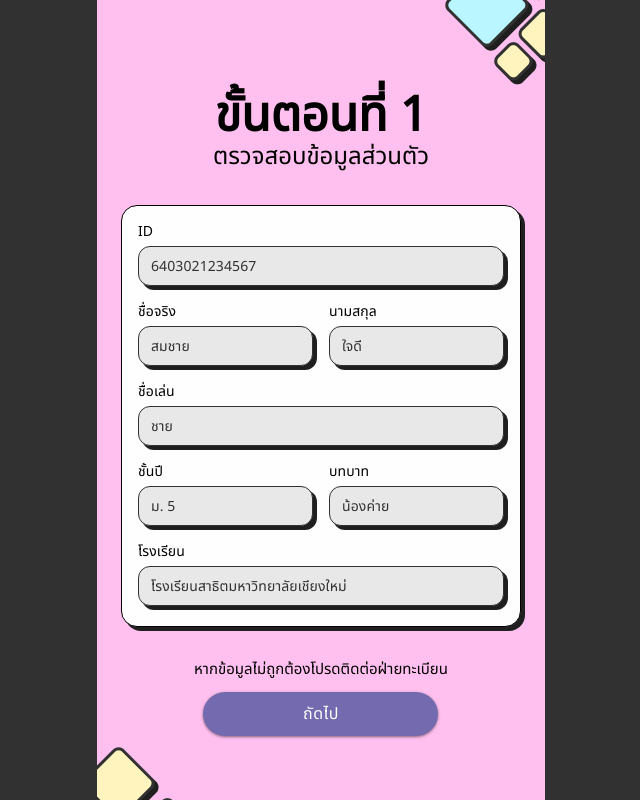
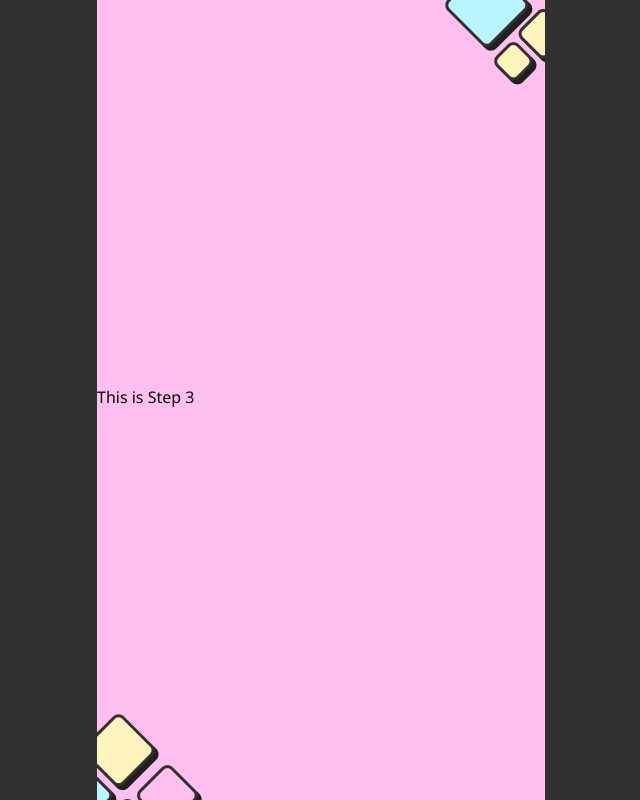
Before and after one commit to isd-sgcu/cucm25-frontend, a React (Vite) app: page /auth/verify-information in a window 1280 px wide. Shown: the whole page, without its empty margins (319-959 px from the left). Built offline with nearby package versions, Linux system fonts and the light colour scheme.

Commit message:
chore: init step 3

```diff
--- /dev/null
+++ b/src/components/auth/VerifyInformationStep3.tsx
@@ -0,0 +1,9 @@
+interface VerifyInformationStep3Props {
+  handleNextStep?: () => void
+}
+
+function VerifyInformationStep3({ handleNextStep }: VerifyInformationStep3Props) {
+  return <div>This is Step 3</div>
+}
+
+export default VerifyInformationStep3
--- a/src/page/auth/VerifyInformation.tsx
+++ b/src/page/auth/VerifyInformation.tsx
@@ -1,8 +1,9 @@
 import { useState } from 'react'
 import VerifyInformationStep1 from '@/components/auth/VerifyInformationStep1'
+import VerifyInformationStep3 from '@/components/auth/VerifyInformationStep3'
 
 function VerifyInformation() {
-  const [step, setStep] = useState(1)
+  const [step, setStep] = useState(3)
 
   const handleNextStep = () => {
     setStep(prevStep => prevStep + 1)
@@ -18,6 +19,7 @@ function VerifyInformation() {
           </div>
           <div className='py-2'>
             {step === 1 && <VerifyInformationStep1 handleNextStep={handleNextStep} />}
+            {step === 3 && <VerifyInformationStep3 handleNextStep={handleNextStep} />}
           </div>
           <div className='flex justify-start'>
             <img src='/corner-bl.png' alt='Corner Decoration' />
```
